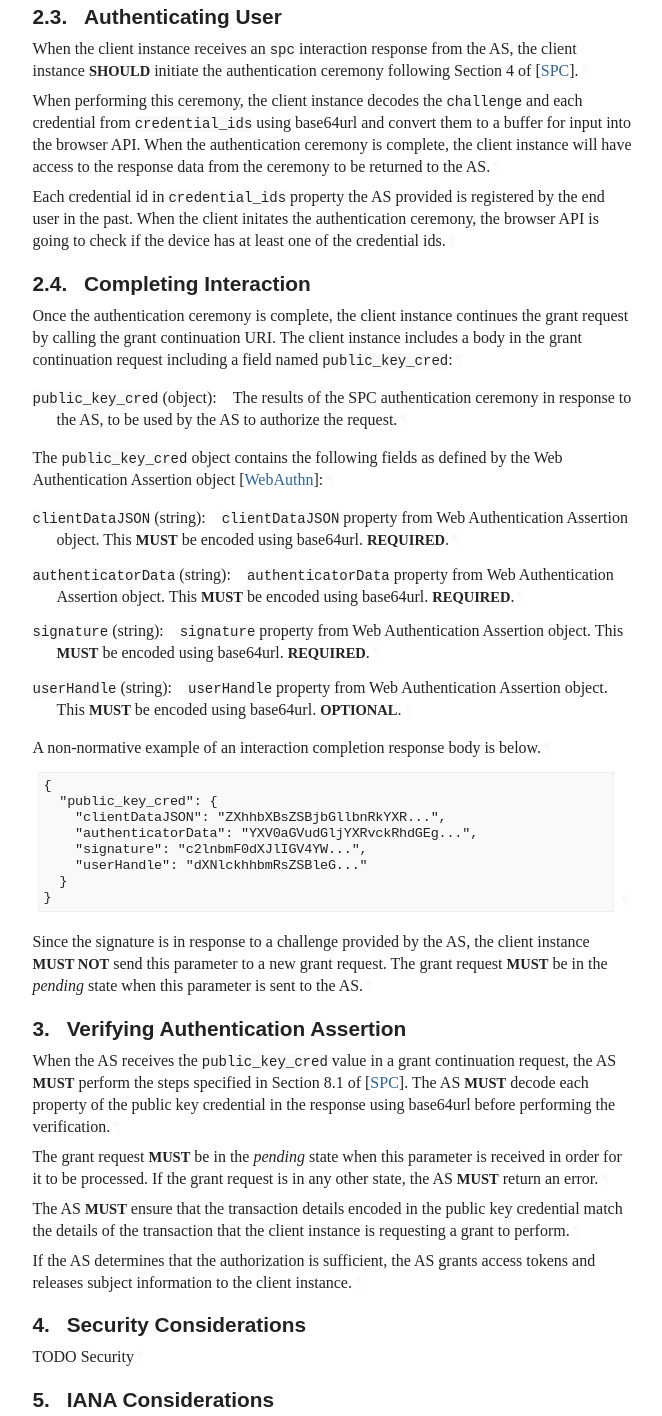
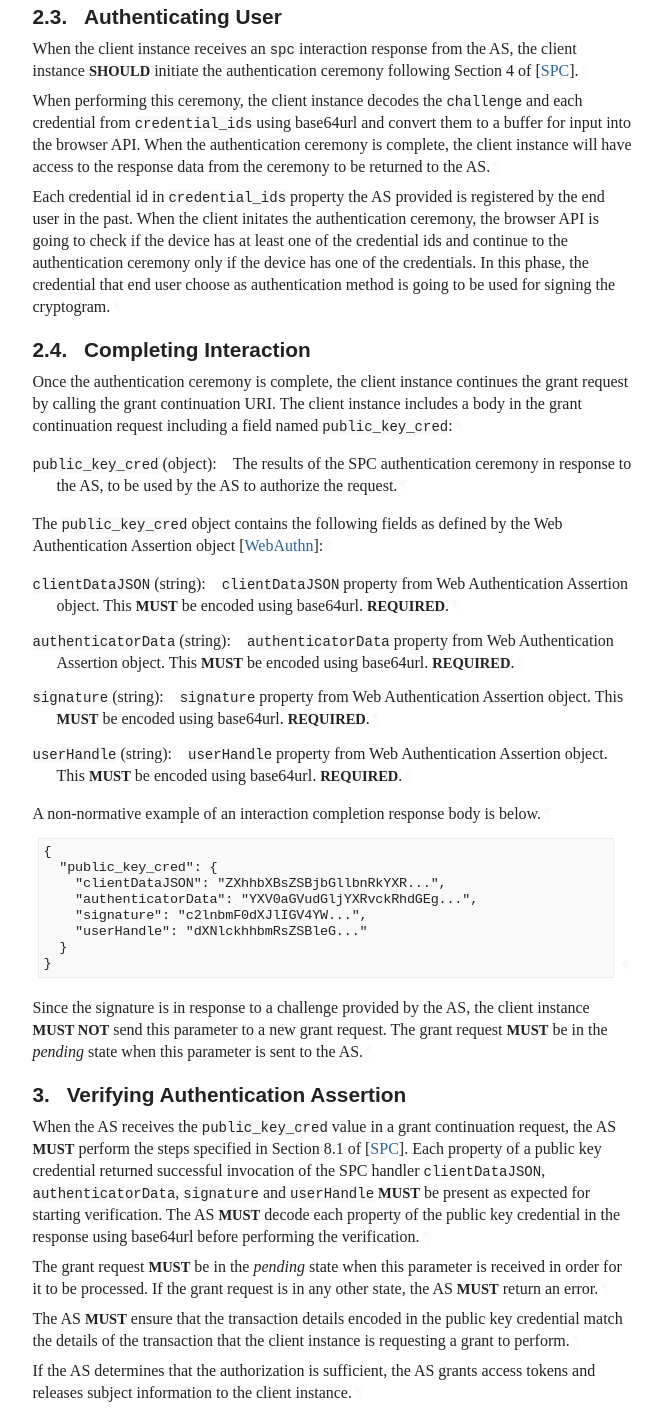
Before and after one commit to fynbosmoney/gnap-spc-extension, a plain HTML site: page omertoast/patch-1/draft-ozdemir-gnap-spc-extension.html in a window 1280 px wide. Shown: the part 3482-4898 px from the top of the page, without its empty margins (92-754 px from the left). Drawn offline with Linux system fonts and the light colour scheme; a web font is replaced by a local one.

Commit message:
Script updating gh-pages from ab14e2b. [ci skip]

```diff
--- a/omertoast/patch-1/draft-ozdemir-gnap-spc-extension.html
+++ b/omertoast/patch-1/draft-ozdemir-gnap-spc-extension.html
@@ -1423,7 +1423,7 @@ appear in all capitals, as shown here.<a href="#section-1.1-1" class="pilcrow">
         </h3>
 <p id="section-2.3-1">When the client instance receives an <code>spc</code> interaction response from the AS, the client instance <span class="bcp14">SHOULD</span> initiate the authentication ceremony following Section 4 of <span>[<a href="#SPC" class="cite xref">SPC</a>]</span>.<a href="#section-2.3-1" class="pilcrow">¶</a></p>
 <p id="section-2.3-2">When performing this ceremony, the client instance decodes the <code>challenge</code> and each credential from <code>credential_ids</code> using base64url and convert them to a buffer for input into the browser API. When the authentication ceremony is complete, the client instance will have access to the response data from the ceremony to be returned to the AS.<a href="#section-2.3-2" class="pilcrow">¶</a></p>
-<p id="section-2.3-3">Each credential id in <code>credential_ids</code> property the AS provided is registered by the end user in the past. When the client initates the authentication ceremony, the browser API is going to check if the device has at least one of the credential ids.<a href="#section-2.3-3" class="pilcrow">¶</a></p>
+<p id="section-2.3-3">Each credential id in <code>credential_ids</code> property the AS provided is registered by the end user in the past. When the client initates the authentication ceremony, the browser API is going to check if the device has at least one of the credential ids and continue to the authentication ceremony only if the device has one of the credentials. In this phase, the credential that end user choose as authentication method is going to be used for signing the cryptogram.<a href="#section-2.3-3" class="pilcrow">¶</a></p>
 </section>
 </div>
 <div id="complete-interaction">
@@ -1463,7 +1463,7 @@ appear in all capitals, as shown here.<a href="#section-1.1-1" class="pilcrow">
 <dt id="section-2.4-4.7">
 <code>userHandle</code> (string):</dt>
           <dd style="margin-left: 1.5em" id="section-2.4-4.8">
-            <p id="section-2.4-4.8.1"><code>userHandle</code> property from Web Authentication Assertion object. This <strong><span class="bcp14">MUST</span></strong> be encoded using base64url. <strong><span class="bcp14">OPTIONAL</span></strong>.<a href="#section-2.4-4.8.1" class="pilcrow">¶</a></p>
+            <p id="section-2.4-4.8.1"><code>userHandle</code> property from Web Authentication Assertion object. This <strong><span class="bcp14">MUST</span></strong> be encoded using base64url. <strong><span class="bcp14">REQUIRED</span></strong>.<a href="#section-2.4-4.8.1" class="pilcrow">¶</a></p>
 </dd>
         <dd class="break"></dd>
 </dl>
@@ -1490,7 +1490,7 @@ appear in all capitals, as shown here.<a href="#section-1.1-1" class="pilcrow">
       <h2 id="name-verifying-authentication-as">
 <a href="#section-3" class="section-number selfRef">3. </a><a href="#name-verifying-authentication-as" class="section-name selfRef">Verifying Authentication Assertion</a>
       </h2>
-<p id="section-3-1">When the AS receives the <code>public_key_cred</code> value in a grant continuation request, the AS <span class="bcp14">MUST</span> perform the steps specified in Section 8.1 of <span>[<a href="#SPC" class="cite xref">SPC</a>]</span>. The AS <span class="bcp14">MUST</span> decode each property of the public key credential in the response using base64url before performing the verification.<a href="#section-3-1" class="pilcrow">¶</a></p>
+<p id="section-3-1">When the AS receives the <code>public_key_cred</code> value in a grant continuation request, the AS <span class="bcp14">MUST</span> perform the steps specified in Section 8.1 of <span>[<a href="#SPC" class="cite xref">SPC</a>]</span>. Each property of a public key credential returned successful invocation of the SPC handler <code>clientDataJSON</code>, <code>authenticatorData</code>, <code>signature</code> and <code>userHandle</code> <span class="bcp14">MUST</span> be present as expected for starting verification. The AS <span class="bcp14">MUST</span> decode each property of the public key credential in the response using base64url before performing the verification.<a href="#section-3-1" class="pilcrow">¶</a></p>
 <p id="section-3-2">The grant request <span class="bcp14">MUST</span> be in the <em>pending</em> state when this parameter is received in order for it to be processed. If the grant request is in any other state, the AS <span class="bcp14">MUST</span> return an error.<a href="#section-3-2" class="pilcrow">¶</a></p>
 <p id="section-3-3">The AS <span class="bcp14">MUST</span> ensure that the transaction details encoded in the public key credential match the details of the transaction that the client instance is requesting a grant to perform.<a href="#section-3-3" class="pilcrow">¶</a></p>
 <p id="section-3-4">If the AS determines that the authorization is sufficient, the AS grants access tokens and releases subject information to the client instance.<a href="#section-3-4" class="pilcrow">¶</a></p>
```
Also changed, not shown: omertoast/patch-1/draft-ozdemir-gnap-spc-extension.txt.
